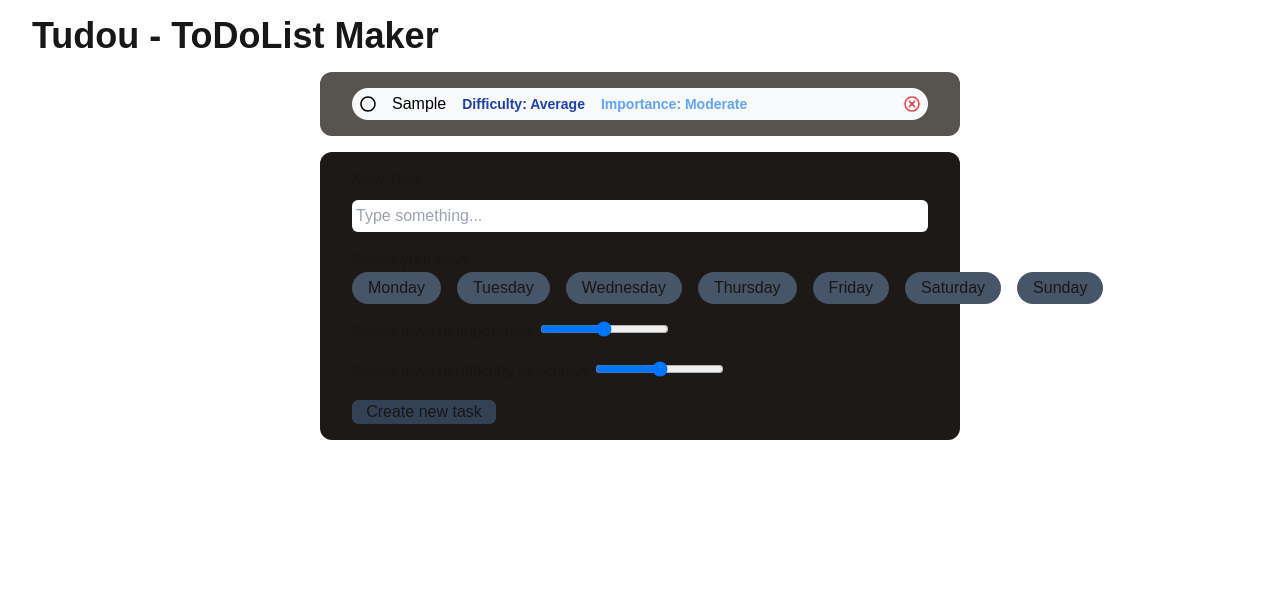
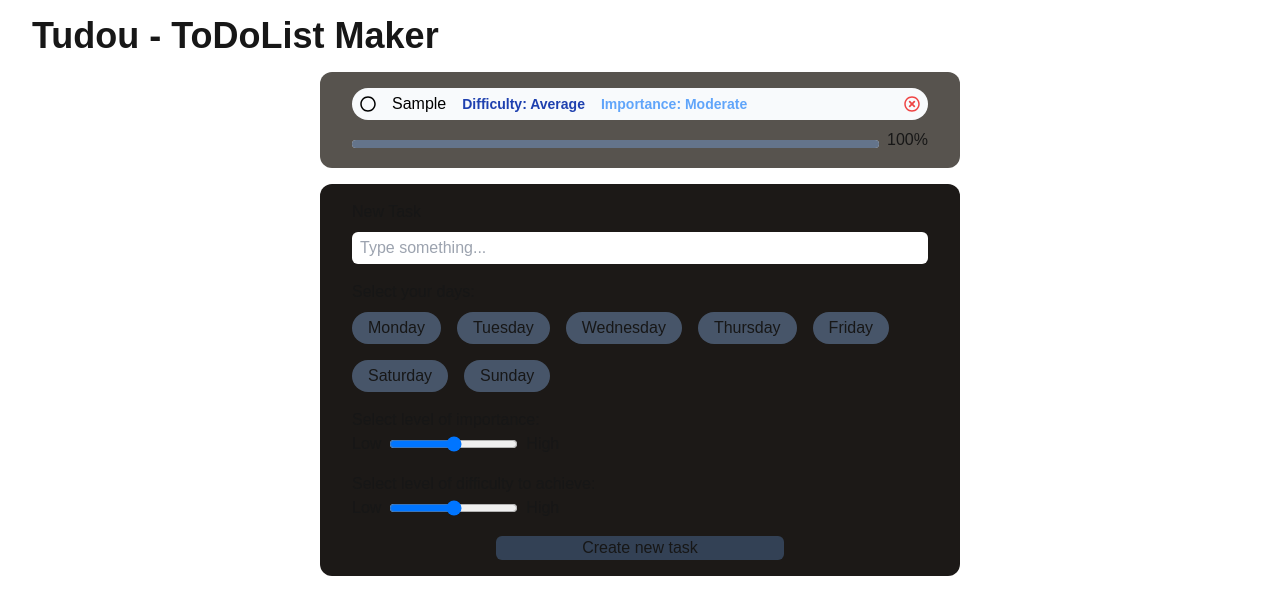
Before and after one commit to mrtinber/tudou, a Next.js app: page / in a window 1280 px wide. Both pictures are taken after typing "Sample" into the empty fields and a click on the button "Create new task". Shown: the top 614 px of the page. Built offline with nearby package versions, Linux system fonts and the light colour scheme.

Commit message:
Adding achievement bar below task list

```diff
--- a/src/app/_components/NewTask.tsx
+++ b/src/app/_components/NewTask.tsx
@@ -10,7 +10,8 @@ export interface Task {
     content: string;
     importanceLevel: number;
     difficultyLevel: number;
-    days?: string[];
+    days: string[];
+    isAchieved: boolean;
 }
 
 export default function NewTask({ setTasks }: Props) {
@@ -18,6 +19,8 @@ export default function NewTask({ setTasks }: Props) {
         content: "",
         difficultyLevel: 3,
         importanceLevel: 3,
+        days: [],
+        isAchieved: false,
     });
     const [selectedDays, setSelectedDays] = useState<string[]>([]);
 
@@ -33,6 +36,7 @@ export default function NewTask({ setTasks }: Props) {
             difficultyLevel: 3,
             importanceLevel: 3,
             days: [],
+            isAchieved: false,
         });
         setSelectedDays([]);
 
@@ -85,14 +89,14 @@ export default function NewTask({ setTasks }: Props) {
                         name="New task"
                         placeholder="Type something..."
                         value={newTask.content}
-                        className="w-full p-1 text-black rounded-md"
+                        className="w-full py-1 px-2 text-black rounded-md"
                         onChange={handleChange}
                     />
                 </div>
 
-                <div>
+                <div className="flex flex-col gap-2">
                     <p>Select your days:</p>
-                    <div className="flex gap-4">
+                    <div className="flex gap-4 flex-wrap">
                         {[
                             "Monday",
                             "Tuesday",
@@ -105,7 +109,7 @@ export default function NewTask({ setTasks }: Props) {
                             <label
                                 key={day}
                                 htmlFor={`daysSelect-${day}`}
-                                className={`rounded-full px-4 py-1 ${
+                                className={`rounded-full px-4 py-1 cursor-pointer ${
                                     selectedDays.includes(day)
                                         ? "bg-slate-800"
                                         : "bg-slate-600"
@@ -129,6 +133,9 @@ export default function NewTask({ setTasks }: Props) {
                     <label htmlFor="importanceLevel">
                         Select level of importance:
                     </label>
+                    <br />
+                    <div className="flex gap-2">
+                        <span>Low</span>
                         <input
                             type="range"
                             id="importanceLevel"
@@ -138,13 +145,19 @@ export default function NewTask({ setTasks }: Props) {
                             step="1"
                             value={newTask.importanceLevel}
                             onChange={handleImportance}
+                            className="cursor-pointer"
                         />
+                        <span>High</span>
+                    </div>
                 </div>
 
                 <div>
                     <label htmlFor="difficultyLevel">
                         Select level of difficulty to achieve:
                     </label>
+                    <br />
+                    <div className="flex gap-2">
+                        <span>Low</span>
                         <input
                             type="range"
                             id="difficultyLevel"
@@ -154,10 +167,13 @@ export default function NewTask({ setTasks }: Props) {
                             step="1"
                             value={newTask.difficultyLevel}
                             onChange={handleDifficulty}
+                            className="cursor-pointer"
                         />
+                        <span>High</span>
+                    </div>
                 </div>
 
-                <button type="submit" className="bg-slate-700 rounded-md w-1/4">
+                <button type="submit" className="bg-slate-700 rounded-md w-72 mx-auto">
                     Create new task
                 </button>
             </form>
--- a/src/app/_components/TaskElement.tsx
+++ b/src/app/_components/TaskElement.tsx
@@ -6,13 +6,11 @@ import {
     FaRegCircle,
     FaRegTimesCircle,
 } from "react-icons/fa";
+import { Task } from "./NewTask";
 
-type Props = {
-    content: string;
-    importanceLevel: number;
-    difficultyLevel: number;
-    days: string[];
+type TaskElementProps = Task & {
     onDelete: () => void;
+    handleToggleAchieved: () => void;
 };
 
 export default function TaskElement({
@@ -21,8 +19,10 @@ export default function TaskElement({
     difficultyLevel,
     days,
     onDelete,
-}: Props) {
-    const [isCompleted, setIsCompleted] = useState(false);
+    isAchieved,
+    handleToggleAchieved,
+}: TaskElementProps) {
+    const [isCompleted, setIsCompleted] = useState(isAchieved);
     const [achievedDays, setAchievedDays] = useState<string[]>([]);
 
     const toggleTask = () => {
@@ -42,11 +42,14 @@ export default function TaskElement({
             days.every((day) => achievedDays.includes(day))
         ) {
             setIsCompleted(true);
-            console.log("tous les jours sont faits");
         } else {
             setIsCompleted(false);
         }
     }, [achievedDays]);
+
+    useEffect(() => {
+        handleToggleAchieved();
+    }, [isCompleted])
 
     return (
         <div className="px-2 py-1 bg-slate-50 rounded-full text-black flex items-center justify-between">
--- a/src/app/_components/TaskList.tsx
+++ b/src/app/_components/TaskList.tsx
@@ -1,19 +1,31 @@
 import { Task } from "./NewTask";
 import TaskElement from "./TaskElement";
 
-type Props = {
+type TaskListProps = {
     tasks: Task[];
     setTasks: React.Dispatch<React.SetStateAction<Task[]>>;
 };
 
-export default function TaskList({ tasks, setTasks }: Props) {
-    const handleDelete = (indexToDelete: any) => {
+export default function TaskList({ tasks, setTasks }: TaskListProps) {
+    const handleDelete = (indexToDelete: number) => {
         setTasks(tasks.filter((_, index) => index !== indexToDelete));
     };
+
+    const handleToggleAchieved = (index: number) => {
+        setTasks((prevTasks) =>
+            prevTasks.map((task, i) =>
+                i === index ? { ...task, isAchieved: !task.isAchieved } : task
+            )
+        );
+    };
+
+    const achievedPercentage =
+        (tasks.filter((task) => task.isAchieved).length * 100) / tasks.length;
 
     return (
         <>
             {tasks.length > 0 && (
+                <>
                     <div className="bg-stone-600 px-8 py-4 rounded-xl flex flex-col gap-2">
                         {tasks.map((task, index) => (
                             <TaskElement
@@ -23,9 +35,24 @@ export default function TaskList({ tasks, setTasks }: Props) {
                                 days={task.days ? task.days : []}
                                 key={index}
                                 onDelete={() => handleDelete(index)}
+                                isAchieved={task.isAchieved}
+                                handleToggleAchieved={() =>
+                                    handleToggleAchieved(index)
+                                }
                             />
                         ))}
+                        <div className="flex gap-2 items-center">
+                            <div className="w-full relative">
+                                <div className="w-full h-2 bg-slate-200 rounded-full absolute" />
+                                <div
+                                    className="h-2 bg-slate-500 rounded-full absolute"
+                                    style={{ width: `${achievedPercentage}%` }}
+                                />
                             </div>
+                            <p>{achievedPercentage}%</p>
+                        </div>
+                    </div>
+                </>
             )}
         </>
     );
```
Lines whose indentation alone changed are shown as unchanged.
